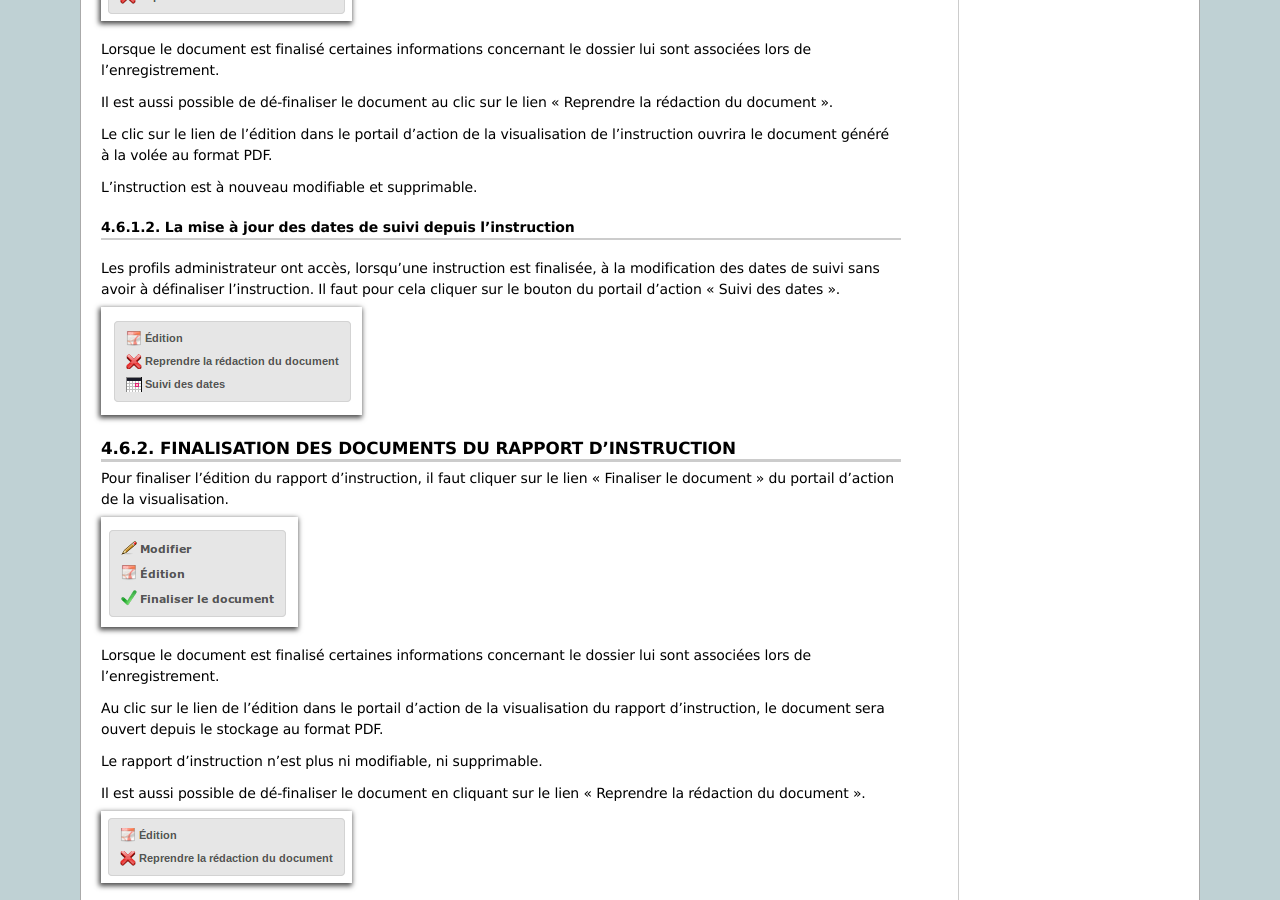
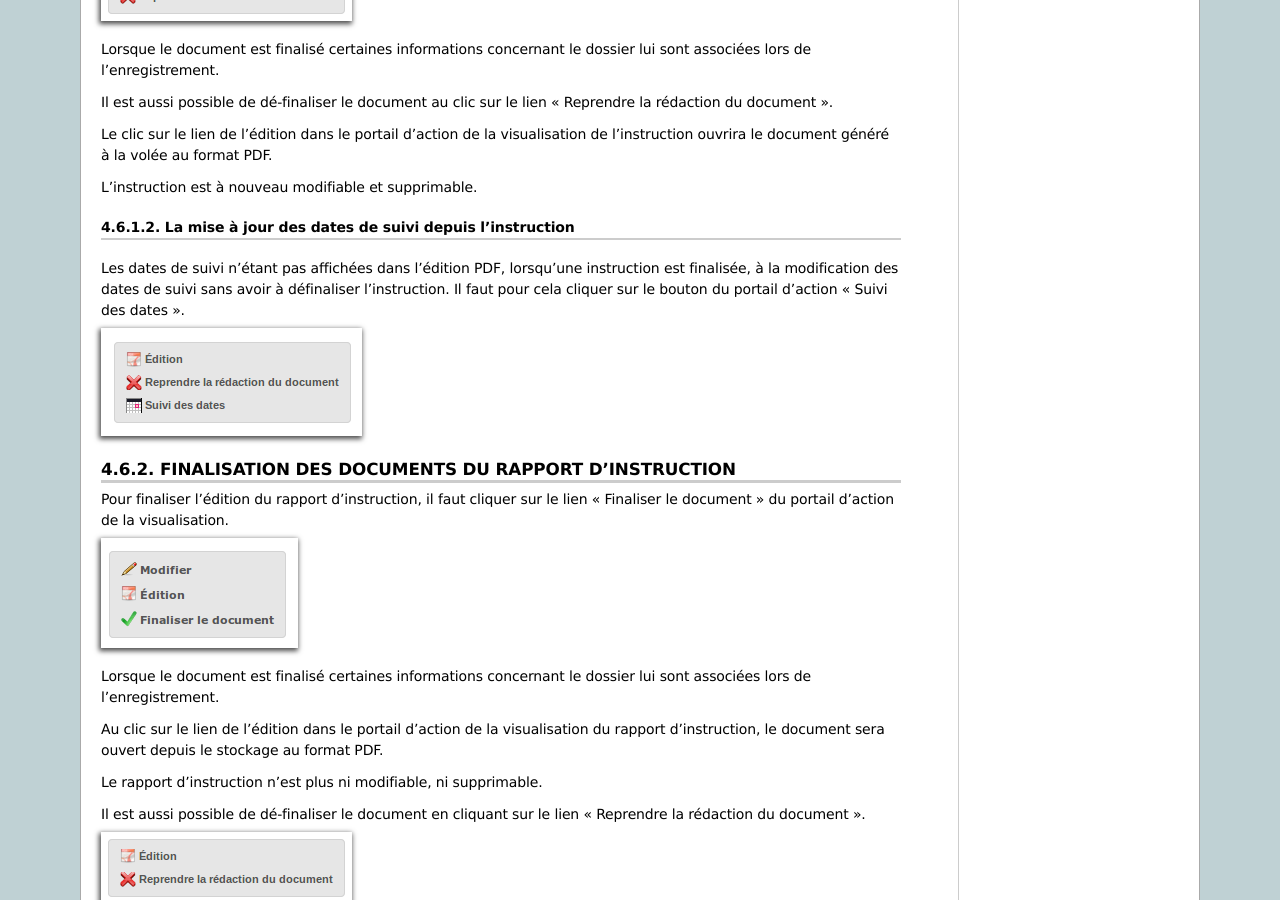
Before and after one commit to mpavaux/openads-documentation, a Sphinx documentation site: the page built from source/manuel_utilisateur/instruction.rst, in a window 1280 px wide and 900 px high, scrolled down 4591 px. Built offline with Sphinx 7.4.7, drawn with Linux system fonts in a browser that asks for light colours; some of the changed text lies outside the part shown.

Commit message:
Update instruction.rst

```diff
--- a/source/manuel_utilisateur/instruction.rst
+++ b/source/manuel_utilisateur/instruction.rst
@@ -220,7 +220,7 @@
 La mise à jour des dates de suivi depuis l'instruction
 ######################################################
 
-Les profils administrateur ont accès, lorsqu'une instruction est finalisée, à la modification des dates de suivi sans avoir à définaliser l'instruction. Il faut pour cela cliquer sur le bouton du portail d'action "Suivi des dates".
+Les dates de suivi n'étant pas affichées dans l'édition PDF, lorsqu'une instruction est finalisée, à la modification des dates de suivi sans avoir à définaliser l'instruction. Il faut pour cela cliquer sur le bouton du portail d'action "Suivi des dates".
 
 .. image:: instruction_portlet_mise_a_jour_des_dates.png
 
```
Also changed, not shown: other parts of source/manuel_utilisateur/instruction.rst (+1 -1 lines).
